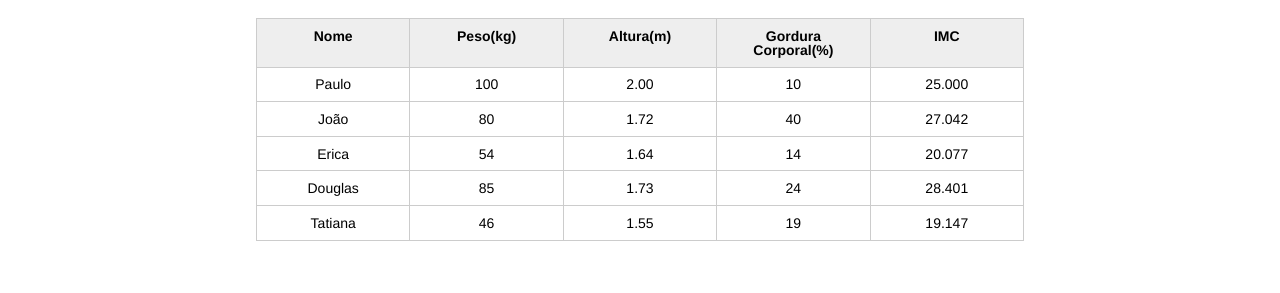
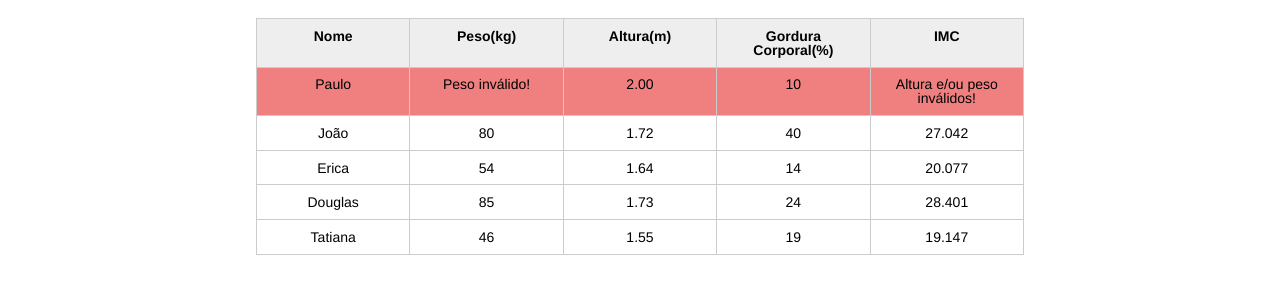
Before and after one commit to Andressa26/curso-js, a plain HTML site: page index.html in a window 1280 px wide. Shown: the part 123-416 px from the top of the page. Drawn offline with Linux system fonts and the light colour scheme.

Commit message:
Adicionando cor para linhas com dados invalidos

```diff
--- a/css/index.css
+++ b/css/index.css
@@ -132,3 +132,6 @@ button[disabled=disabled], button:disabled {
 .campo-invalido{
 	border: 1px solid red;
 }
+.paciente-invalido{
+	background-color: lightcoral;
+}
--- a/index.html
+++ b/index.html
@@ -30,7 +30,7 @@
 					<tbody id="tabela-pacientes">
 						<tr class="paciente" id="primeiro-paciente" >
 							<td class="info-nome">Paulo</td>
-							<td class="info-peso">100</td>
+							<td class="info-peso">1000</td>
 							<td class="info-altura">2.00</td>
 							<td class="info-gordura">10</td>
 							<td class="info-imc">0</td>
--- a/js/principal.js
+++ b/js/principal.js
@@ -17,13 +17,13 @@ for(i=0; i<pacientes.length; i++){
 
     if(peso<=0 || peso>=1000){
         pesoEhValido = false;
-        console.log("Peso inválido!");
         tdPeso.textContent = "Peso inválido!";
+        //spaciente.style.backgroundColor = "lightcoral";
     }
     if(altura<=0 || altura>=3.0){
         alturaEhValida = false;
-        console.log("Altura inválida!");
         tdAltura.textContent = "Altura inválida!";
+
     }
     if(pesoEhValido && alturaEhValida){
         var imc = peso / (altura*altura);
@@ -31,5 +31,6 @@ for(i=0; i<pacientes.length; i++){
     }
     else {
         tdImc.textContent = "Altura e/ou peso inválidos!"
+        paciente.classList.add("paciente-invalido")
     }
 }
```
